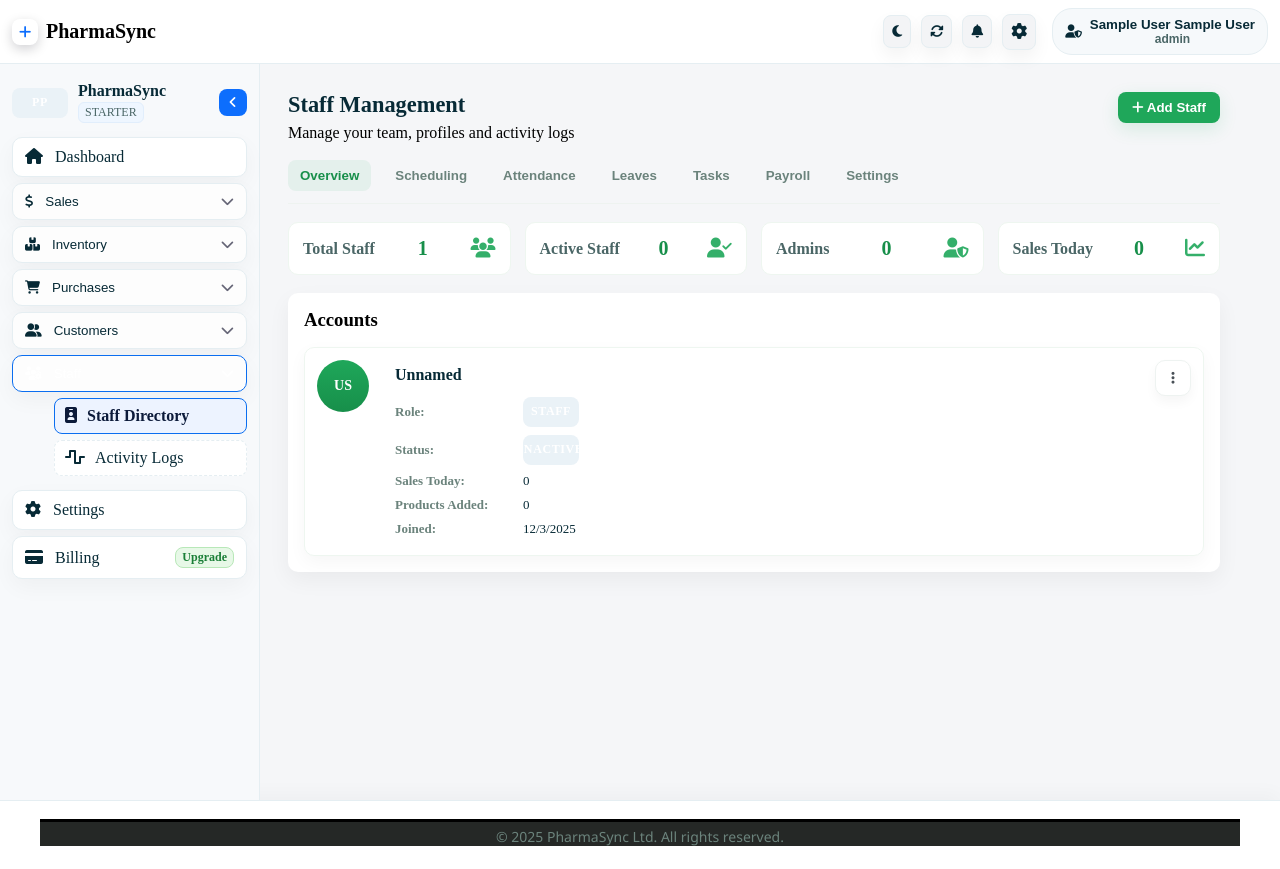
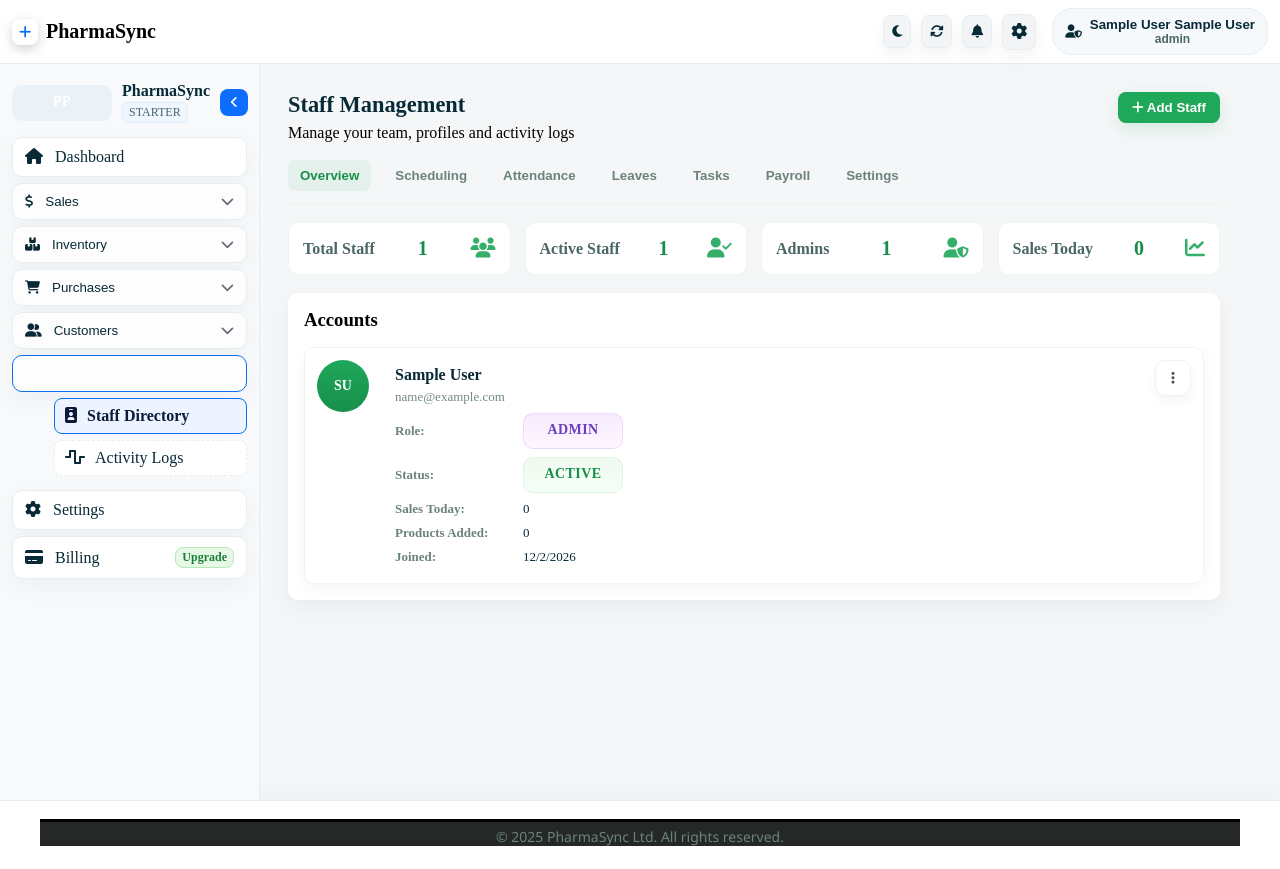
Before and after one commit to mhporosh/pharmasync, a PHP site: page /staff_directory.php in a window 1280 px wide. Run offline with PHP 8.4, Linux system fonts and the light colour scheme; the visitor is signed in with stand-in values (Sample User, id 1); data that the repository does not hold is empty; some libraries are stand-ins or nearby versions.

Commit message:
staff data base added

```diff
--- a/dashboard.css
+++ b/dashboard.css
@@ -333,8 +333,13 @@
 .staff-info-grid .info-label { color: #6b837c; font-weight:700; font-size:13px; text-align:left; }
 .staff-info-grid .info-value { color: #072A36; font-size:13px; }
 .staff-info-grid .info-value .badge { margin-left:0; }
-.badge { display:inline-flex; align-items:center; justify-content:center; padding:6px 10px; border-radius:8px; font-weight:700; font-size:12px; color:#fff; text-transform:uppercase; letter-spacing:0.6px; box-shadow:none; min-width:56px; height:30px; }
+.badge { display:inline-flex; align-items:center; justify-content:center; padding:8px 18px; border-radius:10px; font-weight:700; font-size:14px; color:#fff; text-transform:uppercase; letter-spacing:0.4px; box-shadow:none; white-space:nowrap; line-height:1.2; box-sizing:border-box; min-height:36px; min-width:100px; vertical-align:middle; }
 .badge.role.admin { background:linear-gradient(180deg,#f6ecff,#fff6ff); color:#6b3fbf; border:1px solid rgba(124,58,237,0.12); box-shadow: none; }
+/* Fallback role badge styling so unknown roles remain visible */
+.badge.role { background: linear-gradient(180deg,#f7f9f9,#ffffff); color:#072A36; border:1px solid rgba(7,42,54,0.06); box-shadow: none; }
+/* Common role variants */
+.badge.role.manager { background:linear-gradient(180deg,#e6f7ff,#f6fdff); color:#0b63a3; border:1px solid rgba(11,99,163,0.08); box-shadow: none; }
+.badge.role.pharmacist { background:linear-gradient(180deg,#fff8e6,#fffdf5); color:#a36a00; border:1px solid rgba(163,106,0,0.08); box-shadow: none; }
 .badge.status.active { background:linear-gradient(180deg,#eef9ee,#f6fff7); color:var(--ps-primary-600); border:1px solid rgba(23,143,74,0.08); box-shadow: none; }
 .staff-stats { display:flex; gap:28px; color:#4a6666; font-size:13px; margin-top:16px; }
 .staff-stats strong { display:block; font-weight:700; color:#6b837c; font-size:12px; }
--- a/staff_directory.php
+++ b/staff_directory.php
@@ -9,11 +9,20 @@
 $activeStaff = 0;
 $admins = 0;
 $salesToday = 0;
+$tableMissing = false;
 // Attempt to query the `staff` table. If the table does not exist or query fails,
-// we silently fall back to zero values and show a helpful message in the UI.
+// catch the exception and set a flag so the UI can show a helpful message instead
+// of a fatal error.
 if (isset($conn)) {
-  $sql = "SELECT id, fullname, email, role, status, joined_date, COALESCE(sales_today,0) AS sales_today, COALESCE(products_added,0) AS products_added FROM staff";
-  $result = @$conn->query($sql);
+    $sql = "SELECT id, name, email, role, status, joined_date, COALESCE(sales_today,0) AS sales_today, COALESCE(products_added,0) AS products_added FROM staff";
+    try {
+        $result = $conn->query($sql);
+    } catch (mysqli_sql_exception $e) {
+        // Table probably doesn't exist or there was a permission error.
+        $tableMissing = true;
+        $result = false;
+    }
+
     if ($result && $result->num_rows > 0) {
         while ($row = $result->fetch_assoc()) {
             $staff_rows[] = $row;
@@ -89,7 +98,23 @@
         <div class="panel" style="margin-top:18px;">
           <h3 style="margin:0 0 12px 0;">Accounts</h3>
           <div class="staff-list-grid">
-            <?php if (count($staff_rows) === 0): ?>
+            <?php if ($tableMissing): ?>
+                <div class="panel" style="padding:18px; border-radius:8px; background:#fff6f0; border:1px solid #ffd6b3;">
+                <p style="margin:0 0 8px 0; color:#7a3b00;"><strong>Staff table not found.</strong> The application could not find the `staff` table in the `pharmasync` database.</p>
+                <p style="margin:0; font-size:90%;">Run the provided SQL to create the table, then reload this page.</p>
+                <pre style="margin-top:8px; padding:8px; background:#fff; border:1px solid #eee; overflow:auto; font-size:12px;">CREATE TABLE IF NOT EXISTS staff (
+  id INT UNSIGNED AUTO_INCREMENT PRIMARY KEY,
+  name VARCHAR(255) NOT NULL,
+  email VARCHAR(255) NOT NULL UNIQUE,
+  role VARCHAR(60) NOT NULL DEFAULT 'Staff',
+  status VARCHAR(30) NOT NULL DEFAULT 'ACTIVE',
+  sales_today INT DEFAULT 0,
+  products_added INT DEFAULT 0,
+  joined_date DATETIME DEFAULT CURRENT_TIMESTAMP,
+  created_at TIMESTAMP DEFAULT CURRENT_TIMESTAMP
+);</pre>
+              </div>
+            <?php elseif (count($staff_rows) === 0): ?>
               <div class="panel" style="padding:18px; border-radius:8px; background:#fbfbfb;">
                 <p style="margin:0;">No staff accounts yet. Click <strong>Add Staff</strong> to create a new staff record.</p>
               </div>
@@ -97,11 +122,17 @@
               <?php foreach ($staff_rows as $s): ?>
                 <?php
                   $initials = '';
-                  if (!empty($s['fullname'])) {
-                      $parts = preg_split('/\s+/', trim($s['fullname']));
+                  if (!empty($s['name'])) {
+                      $parts = preg_split('/\s+/', trim($s['name']));
                       $initials = strtoupper(substr($parts[0],0,1) . (isset($parts[1]) ? substr($parts[1],0,1) : ''));
                   }
                   $joined = !empty($s['joined_date']) ? date('n/j/Y', strtotime($s['joined_date'])) : date('n/j/Y');
+                  // Build sanitized CSS classes for role and status so modifiers like
+                  // `.badge.role.admin` and `.badge.status.active` match correctly.
+                  $role_raw = $s['role'] ?? 'Staff';
+                  $status_raw = $s['status'] ?? 'INACTIVE';
+                  $role_class = strtolower(preg_replace('/[^a-z0-9_-]+/i', '', $role_raw));
+                  $status_class = strtolower(preg_replace('/[^a-z0-9_-]+/i', '', $status_raw));
                 ?>
                 <div class="staff-card compact">
                   <div class="staff-card-left">
@@ -109,15 +140,15 @@
                   </div>
                   <div class="staff-card-body">
                     <div class="staff-top-row">
-                      <div class="staff-name"><?php echo htmlspecialchars($s['fullname'] ?? 'Unnamed'); ?></div>
+                      <div class="staff-name"><?php echo htmlspecialchars($s['name'] ?? 'Unnamed'); ?></div>
                       <div class="staff-email"><?php echo htmlspecialchars($s['email'] ?? ''); ?></div>
                     </div>
                     <div class="staff-info-grid">
                       <div class="info-label">Role:</div>
-                      <div class="info-value"><span class="badge role"><?php echo htmlspecialchars(strtoupper($s['role'] ?? 'Staff')); ?></span></div>
+                      <div class="info-value"><span class="badge role <?php echo htmlspecialchars($role_class); ?>"><?php echo htmlspecialchars(strtoupper($s['role'] ?? 'Staff')); ?></span></div>
 
                       <div class="info-label">Status:</div>
-                      <div class="info-value"><span class="badge status"><?php echo htmlspecialchars(strtoupper($s['status'] ?? 'INACTIVE')); ?></span></div>
+                      <div class="info-value"><span class="badge status <?php echo htmlspecialchars($status_class); ?>"><?php echo htmlspecialchars(strtoupper($s['status'] ?? 'INACTIVE')); ?></span></div>
 
                       <div class="info-label">Sales Today:</div>
                       <div class="info-value"><?php echo intval($s['sales_today'] ?? 0); ?></div>
```
Also changed, not shown: handlers/add_staff.php (+7 -17 lines), sql/staff.sql (added, +13 -0 lines). Lines whose indentation alone changed are shown as unchanged.
